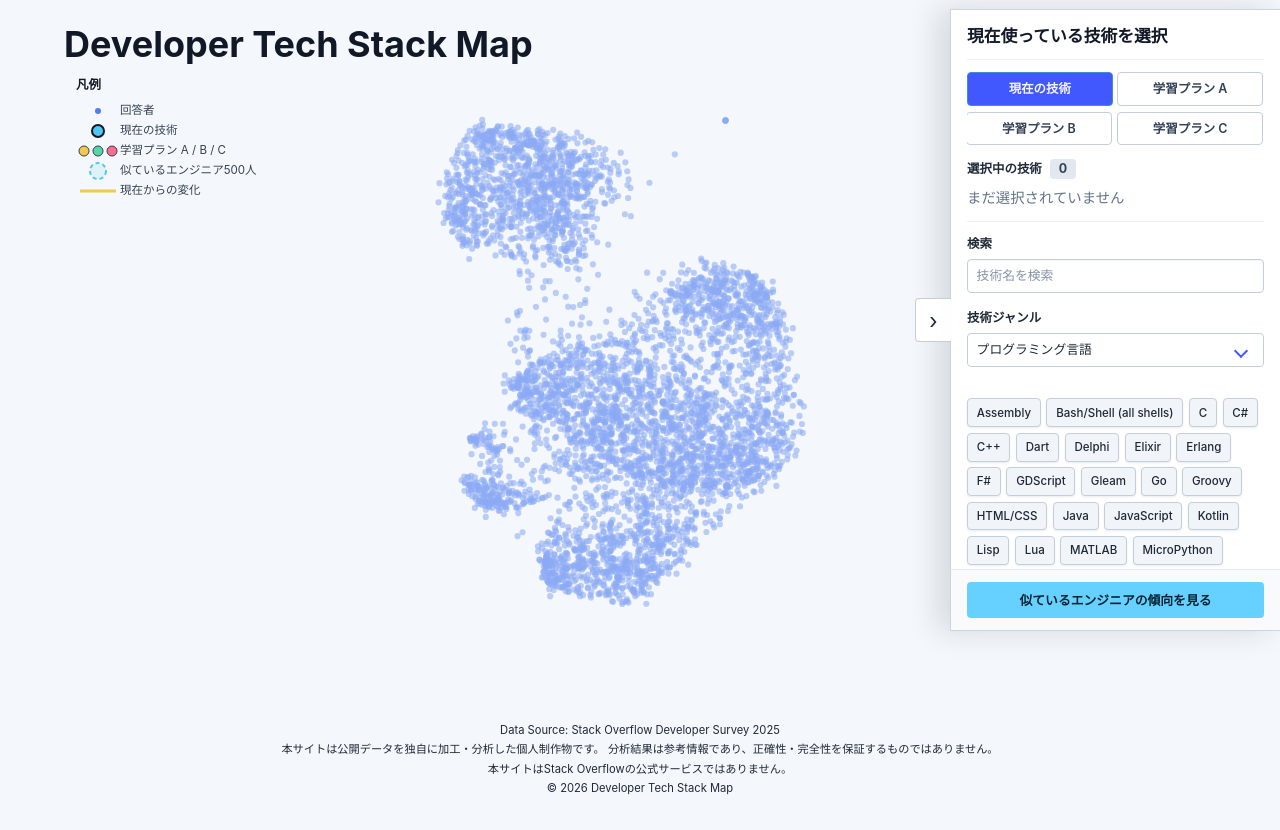
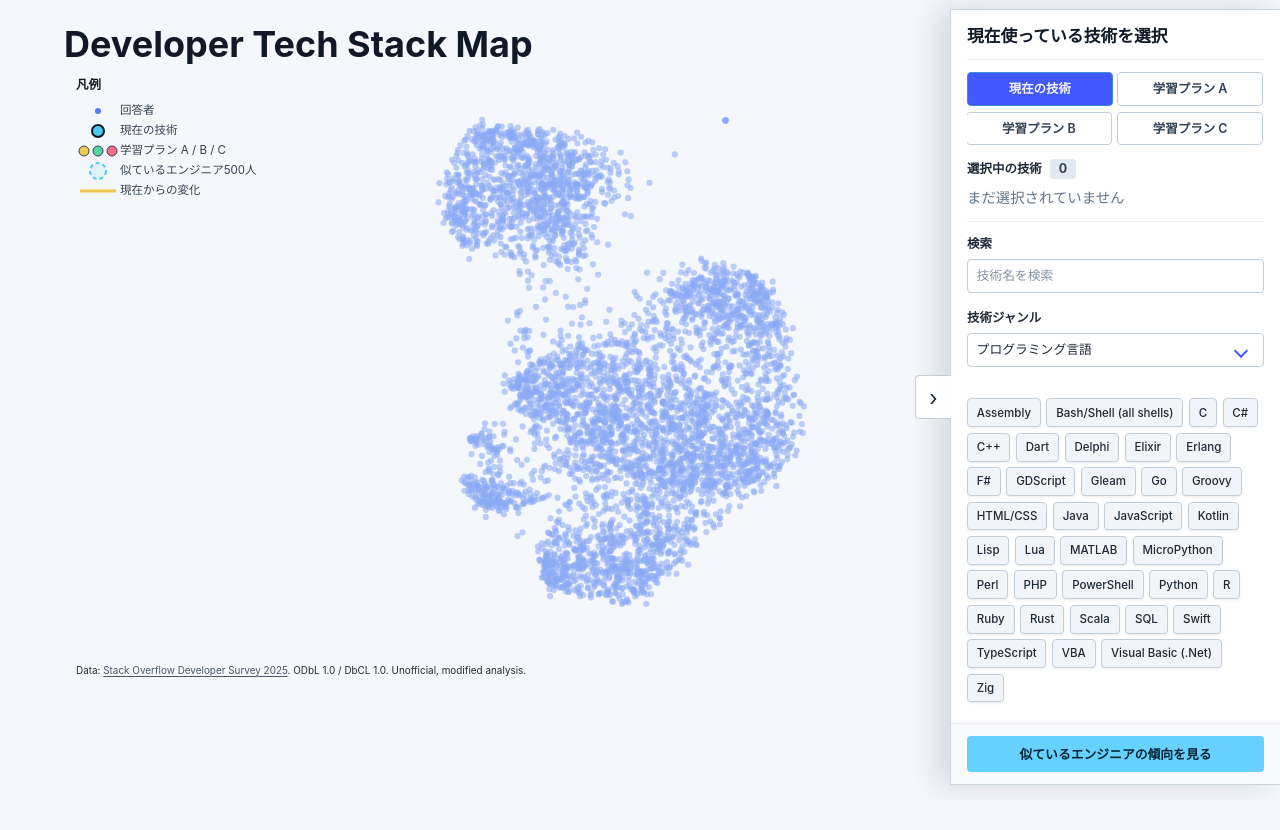
Before and after one commit to towazo/Developer-Tech-Stack-Map, a React (Vite) app: page / in a window 1280 px wide. Shown: the top 830 px of the page. After the commit the page ends 800 px from the top, so only its background shows below. Built offline with nearby package versions, Linux system fonts and the light colour scheme.

Commit message:
refs #17 APIの参照UIを調整した

```diff
--- a/src/App.jsx
+++ b/src/App.jsx
@@ -2,7 +2,6 @@ import { useEffect, useState } from "react";
 import TechnologyPanel from "./components/TechnologyPanel";
 import UmapMapSection from "./components/UmapMapSection";
 import NeighborhoodDetail from "./components/NeighborhoodDetail";
-import Footer from "./components/Footer";
 import { analyzeTechnologyStack } from "./utils/browserAnalysis";
 
 export default function App() {
@@ -325,8 +324,6 @@ export default function App() {
             onBack={() => navigateToPage("map")}
           />
         )}
-
-        <Footer />
       </div>
     </section>
   );
--- a/src/components/Footer.jsx
+++ b/src/components/Footer.jsx
@@ -1,22 +1,13 @@
 export default function Footer() {
   return (
     <footer className="footer app-footer">
-      <div className="content has-text-centered is-size-7 has-text-grey">
-        <p className="mb-1">
-          Data Source: Stack Overflow Developer Survey 2025
-        </p>
-
-        <p className="mb-1">
-          本サイトは公開データを独自に加工・分析した個人制作物です。
-          分析結果は参考情報であり、正確性・完全性を保証するものではありません。
-        </p>
-
-        <p className="mb-1">
-          本サイトはStack Overflowの公式サービスではありません。
-        </p>
-
+      <div className="content is-size-7 has-text-grey">
         <p>
-          © 2026 Developer Tech Stack Map
+          Data:{" "}
+          <a href="https://survey.stackoverflow.co/2025/">
+            Stack Overflow Developer Survey 2025
+          </a>
+          . ODbL 1.0 / DbCL 1.0. Unofficial, modified analysis.
         </p>
       </div>
     </footer>
--- a/src/components/UmapMapSection.jsx
+++ b/src/components/UmapMapSection.jsx
@@ -1,4 +1,5 @@
 import UmapMap from "./UmapMap";
+import Footer from "./Footer";
 
 const patternColors = {
   A: "#f2c94c",
@@ -24,6 +25,7 @@ export default function UmapMapSection({
               neighborhoods={neighborhoods}
             />
             <MapOverlayLegend />
+            <Footer />
           </div>
 
         </div>
--- a/src/styles/app.css
+++ b/src/styles/app.css
@@ -6,24 +6,30 @@
 html,
 body,
 #content {
-  min-height: 100%;
+  height: 100%;
+  min-height: 0;
   background-color: #f4f7fb;
 }
 
 body {
   margin: 0;
-  overflow-x: hidden;
+  overflow: hidden;
   color: #1f2937;
 }
 
 #content {
+  overflow: hidden;
   font-size: 16px;
   line-height: 1.6;
 }
 
 .section {
-  min-height: 100vh;
+  height: 100dvh;
+  min-height: 0;
+  box-sizing: border-box;
+  overflow: hidden;
   padding-top: 1.5rem;
+  padding-bottom: 0;
   background-color: #f4f7fb;
 }
 
@@ -169,6 +175,10 @@ hr {
   margin-bottom: -1.5rem;
 }
 
+.umap-map-frame svg {
+  max-height: calc(100dvh - 5.25rem);
+}
+
 .umap-map-overlay-legend {
   position: absolute;
   z-index: 5;
@@ -206,7 +216,7 @@ hr {
   top: -5rem;
   right: calc((100vw - 100%) / -2);
   width: min(clamp(330px, 24vw, 390px), calc(100% - 2.25rem));
-  height: 100%;
+  height: calc(100dvh - 1.5rem);
   box-sizing: border-box;
   border: 1px solid #cbd5e1;
   border-right: 0;
@@ -692,15 +702,29 @@ hr {
 }
 
 #content .app-footer {
-  padding: 0.75rem 0;
-  background-color: #f4f7fb;
+  position: absolute;
+  z-index: 6;
+  bottom: 0.65rem;
+  left: calc(0.75rem - 8.75%);
+  width: min(520px, calc(100% - 1.5rem));
+  padding: 0;
+  background-color: transparent;
   color: #64748b;
 }
 
 #content .app-footer .content,
 #content .app-footer p {
-  font-size: 0.7rem;
-  line-height: 1.35;
+  margin: 0;
+  font-size: 0.62rem;
+  line-height: 1.3;
+  text-align: left;
+  text-shadow: 0 1px 2px rgba(255, 255, 255, 0.95);
+}
+
+#content .app-footer a {
+  color: #475569;
+  text-decoration: underline;
+  text-underline-offset: 2px;
 }
 
 @media (max-width: 768px) {
@@ -713,6 +737,11 @@ hr {
 
   .umap-map-overlay-legend {
     left: 0.75rem;
+  }
+
+  #content .app-footer {
+    left: 0.75rem;
+    width: min(360px, calc(100% - 1.5rem));
   }
 
   .respondent-trend-chart {
```
